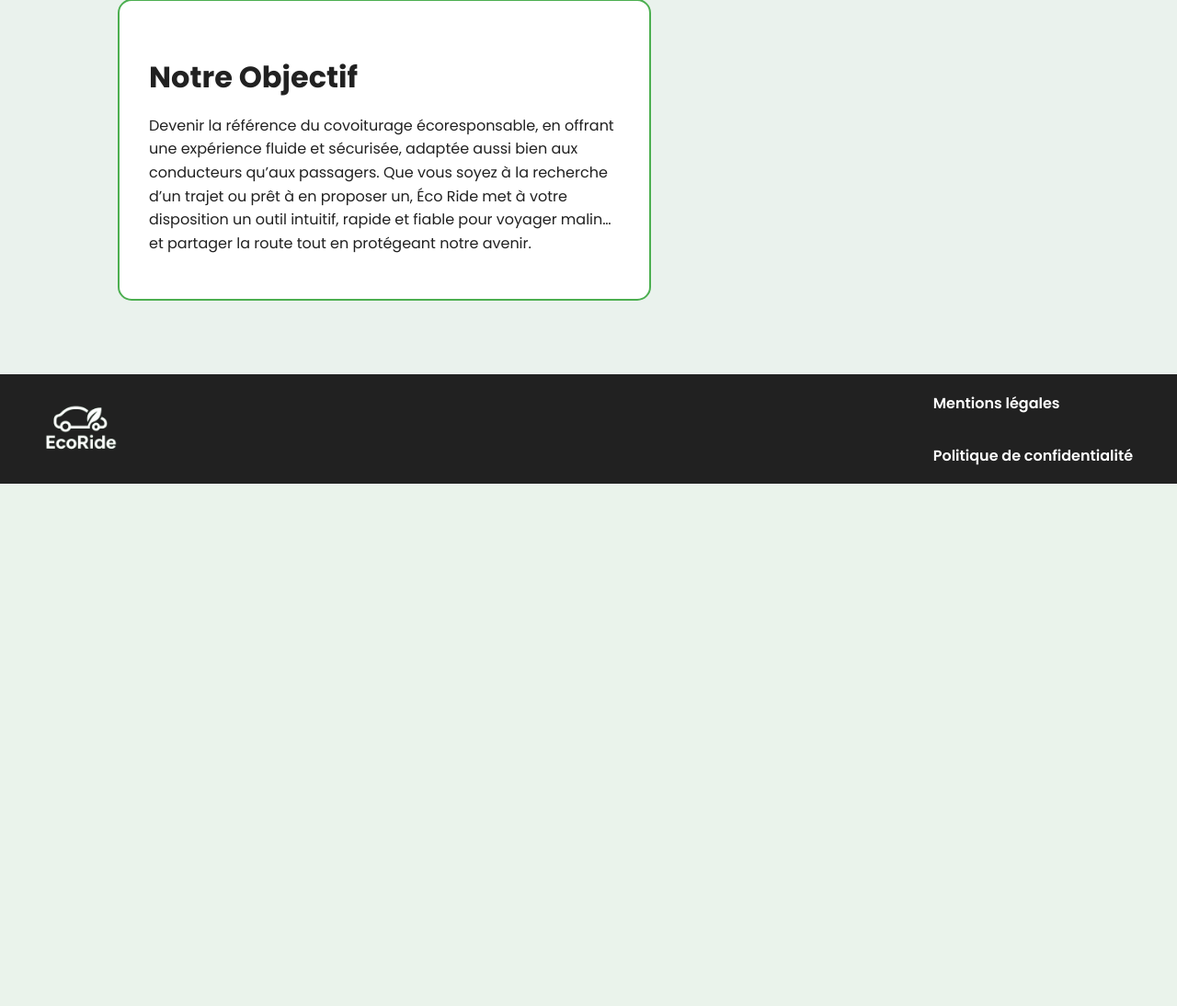
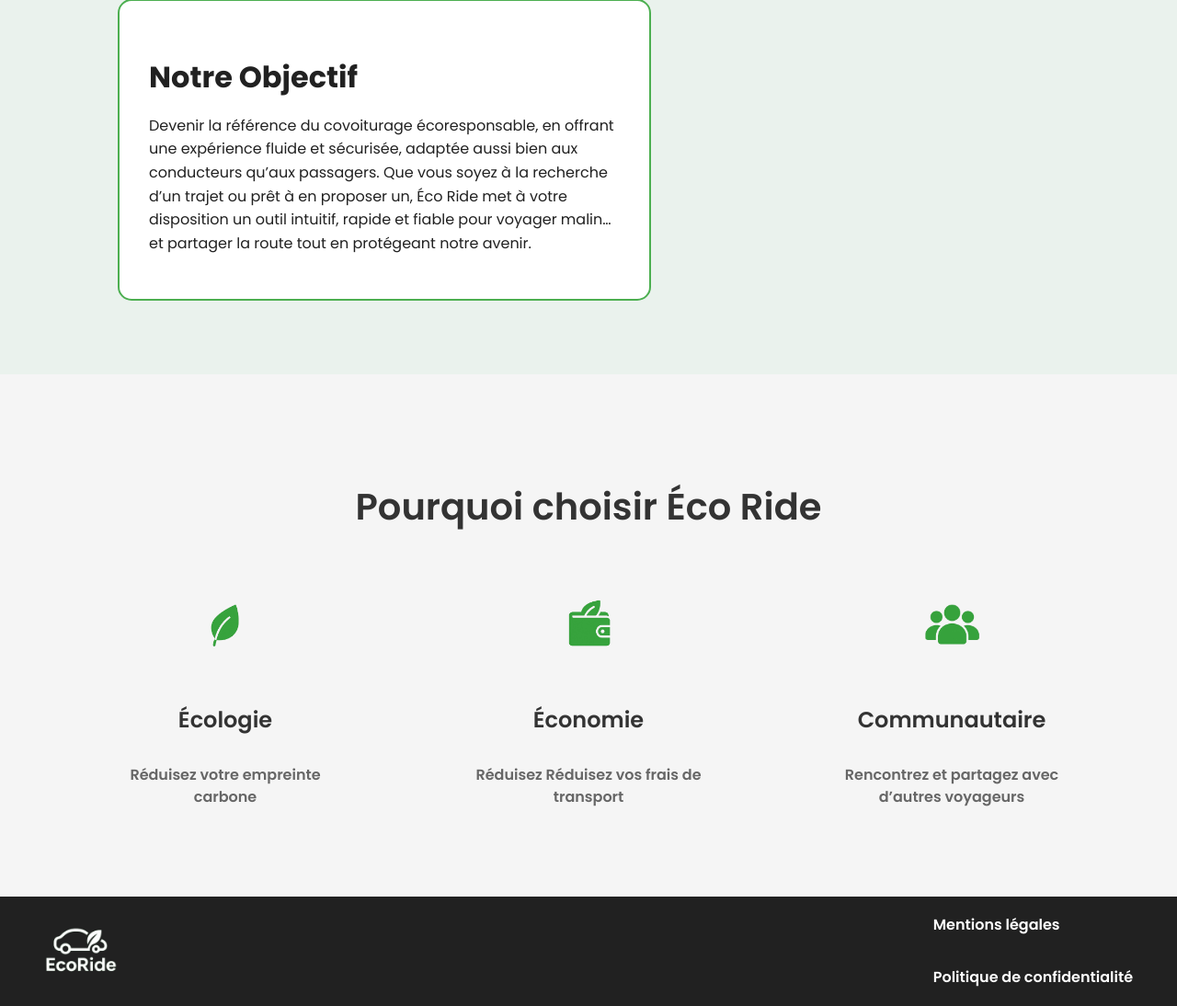
Before and after one commit to LeChach/Projet_EcoRide, a PHP site: page / in a window 1280 px wide. Shown: the part 2363-3457 px from the top of the page at 92% size. Before the commit the page ends 2889 px from the top, so only its background shows below. Run offline with PHP 8.4, Linux system fonts and the light colour scheme; some libraries are stand-ins or nearby versions.

Commit message:
index fini pour contenu en attente pour finaliser css + script + php

```diff
--- a/src/assets/css/style.css
+++ b/src/assets/css/style.css
@@ -216,6 +216,77 @@ header .menu .bouton_connexion:hover {
     }
 }
 
+/*------------------AVANTAGE------------------------*/
+.avantages {
+    background-color: #f5f5f5; /* Fond gris clair */
+    padding: 80px 40px;
+    text-align: center;
+}
+.avantages h2 {
+    font-size: 2.5rem;
+    color: #333;
+    margin-bottom: 60px;
+    font-weight: 600;
+}
+/* Conteneur des 3 avantages */
+.trois_avantages {
+    display: flex;
+    justify-content: space-evenly;
+    align-items: flex-start;
+    max-width: 1200px;
+    margin: 0 auto;
+    gap: 40px;
+}
+/* Style de chaque avantage */
+.ecologie,
+.economie,
+.communautaire {
+    display: flex;
+    flex-direction: column;
+    align-items: center;
+    text-align: center;
+    flex: 1;
+    max-width: 300px;
+}
+/* Images des icônes */
+.ecologie img,
+.economie img,
+.communautaire img {
+    width: 80px;
+    height: 80px;
+    margin-bottom: 20px;
+    object-fit: contain;
+}
+/* Titres h3 */
+.ecologie h3,
+.economie h3,
+.communautaire h3 {
+    font-size: 1.5rem;
+    color: #333;
+    margin-bottom: 15px;
+    font-weight: 600;
+}
+/* Paragraphes descriptifs */
+.ecologie p,
+.economie p,
+.communautaire p {
+    font-size: 1rem;
+    color: #666;
+    line-height: 1.5;
+    max-width: 250px;
+}
+/* Responsive */
+@media (max-width: 768px) {
+    .trois_avantages {
+        flex-direction: column;
+        gap: 50px;
+    }
+
+    .avantages h2 {
+        font-size: 2rem;
+    }
+}
+
 /*----------------FOOTER-----------------------*/
 footer {
     display: flex;
--- a/src/index.php
+++ b/src/index.php
@@ -60,6 +60,33 @@
         </div>
     </section>
 
+    <section class="avantages">
+        <h2>Pourquoi choisir Éco Ride</h2>
+        <div class="trois_avantages">
+            <div class="ecologie">
+                <img src="assets/icons/ecologie.png" alt="icone écologie">
+                <h3>Écologie</h3>
+                <p>
+                    Réduisez votre empreinte carbone
+                </p>
+            </div>
+            <div class="economie">
+                <img src="assets/icons/economie.png" alt="icone économie">
+                <h3>Économie</h3>
+                <p>
+                    Réduisez Réduisez vos frais de transport
+                </p>
+            </div>
+            <div class="communautaire">
+                <img src="assets/icons/communautaire.png" alt="icone social">
+                <h3>Communautaire</h3>
+                <p>
+                    Rencontrez et partagez avec d’autres voyageurs
+                </p>
+            </div>
+        </div>
+    </section>
+
     <?php include 'includes/footer.php' ?>
 </body>
 </html>
```
Also changed, not shown: src/assets/icons/communautaire.png (added), src/assets/icons/ecologie.png (added), src/assets/icons/economie.png (added).
